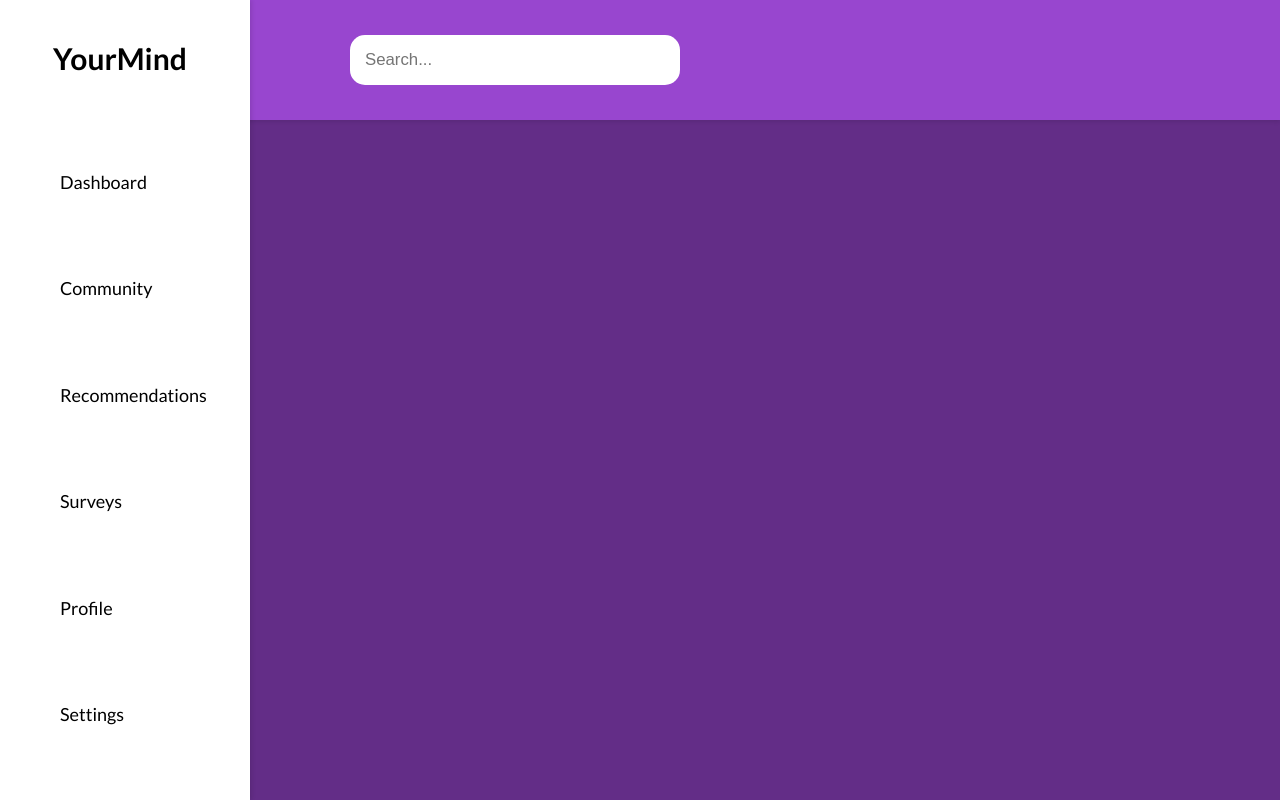
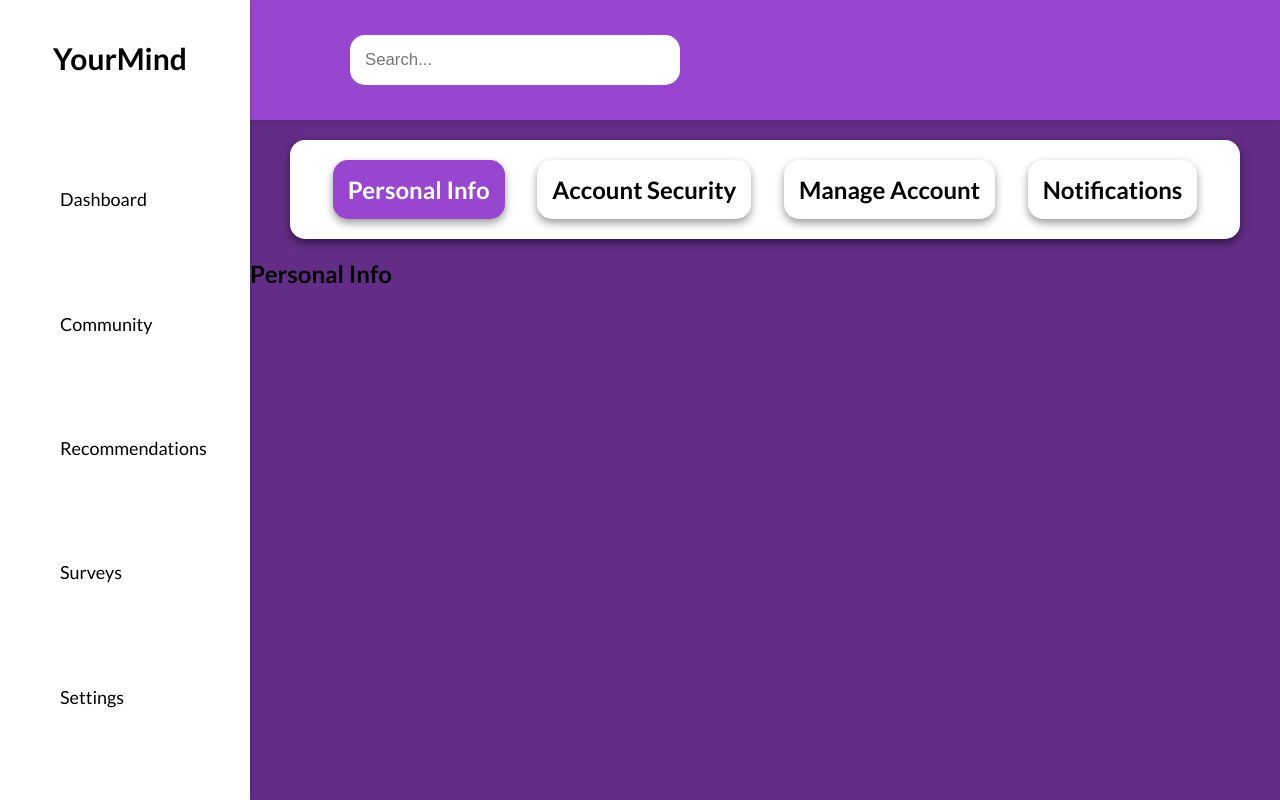
Before and after one commit to moodyspider266/Mental-Health-App, a React (Create React App) app in the folder client/: page /settings in a window 1280 px wide. Shown: the top 800 px of the page. Built offline with nearby package versions, Linux system fonts and the light colour scheme.

Commit message:
Created option bar in settings section

```diff
--- a/client/src/App.jsx
+++ b/client/src/App.jsx
@@ -3,6 +3,7 @@ import { BrowserRouter as Router, Route, Routes } from "react-router-dom";
 import Header from './components/Header';
 import Sidebar from './components/Sidebar';
 import Dashboard from './pages/Dashboard';
+import Settings from './pages/Settings';
 
 function App() {
   return (
@@ -13,6 +14,7 @@ function App() {
           <Router>
             <Routes>
               <Route exact path="/" element={<Dashboard />} />
+              <Route path='/settings' element={<Settings />} />
             </Routes>
           </Router>
         </div>
--- a/client/src/components/Sidebar.jsx
+++ b/client/src/components/Sidebar.jsx
@@ -7,7 +7,6 @@ const Sidebar = () => {
     { name: 'Community', icon: 'community', link: '/community' },
     { name: 'Recommendations', icon: 'recommendations', link: '/recommendations' },
     { name: 'Surveys', icon: 'surveys', link: '/surveys' },
-    { name: 'Profile', icon: 'profile', link: '/profile' },
     { name: 'Settings', icon: 'settings', link: '/settings' },
   ];
 
--- /dev/null
+++ b/client/src/components_styling/Settings.css
@@ -0,0 +1,40 @@
+.settings-cpntainer {
+    display: flex;
+    flex-direction: column;
+}
+
+.settings-options {
+    display: flex;
+    justify-content: space-evenly;
+    align-items: center;
+    margin: 20px 40px;
+    background-color: white;
+    padding: 10px;
+    border-radius: 15px;
+    box-shadow: 0 4px 8px rgba(0, 0, 0, 0.5);
+}
+
+.settings-option {
+    display: flex;
+    justify-content: center;
+    align-items: center;
+    font-size: 1.5rem;
+    background-color: white;
+    border-radius: 15px;
+    padding: 15px;
+    margin: 10px 0px;
+    font-weight: 550;
+    box-shadow: 0 4px 8px rgba(0, 0, 0, 0.4);
+    transition: transform 0.3s ease;
+}
+
+.settings-option:hover {
+    box-shadow: 0 2px 4px rgba(0, 0, 0, 0.4);
+    transform: scale(1.05);
+    cursor: pointer;
+}
+
+.settings-option.selected {
+    background-color: rgb(152, 70, 207);
+    color: white;
+}
--- /dev/null
+++ b/client/src/pages/Settings.jsx
@@ -0,0 +1,44 @@
+import React, { useState } from 'react';
+import '../components_styling/Settings.css';
+
+export default function Settings() {
+    const options = [
+        { name: 'Personal Info', icon: 'profile', link: '/profile' },
+        { name: 'Account Security', icon: 'security', link: '/security' },
+        { name: 'Manage Account', icon: 'account', link: '/account' },
+        { name: 'Notifications', icon: 'notif', link: '/notif' },
+    ];
+
+    const [selectedOption, setSelectedOption] = useState(options[0]);
+
+    function handleOptionClick(option) {
+        console.log('Current Selected Option:', selectedOption);
+        console.log('Option clicked:', option);
+        setSelectedOption(option);
+    }
+
+    return (
+        <div className="settings-container">
+            <div className="settings-options">
+                {options.map((option, index) => (
+                    <div
+                        key={index}
+                        className={`settings-option ${selectedOption.name === option.name ? 'selected' : ''}`}
+                        onClick={() => handleOptionClick(option)}
+                    >
+                        <span className={`settings-option-icon ${option.icon}`}></span>
+                        <span className="settings-option-name">{option.name}</span>
+                    </div>
+                ))}
+            </div>
+            <div className="settings-content">
+                {selectedOption && (
+                    <React.Fragment>
+                        <h2>{selectedOption.name}</h2>
+                        {/* Display the content for the selected option here */}
+                    </React.Fragment>
+                )}
+            </div>
+        </div>
+    );
+}
```
Also changed, not shown: client/src/components/Profile.jsx (added, +10 -0 lines), client/src/components_styling/Profile.css (added).
